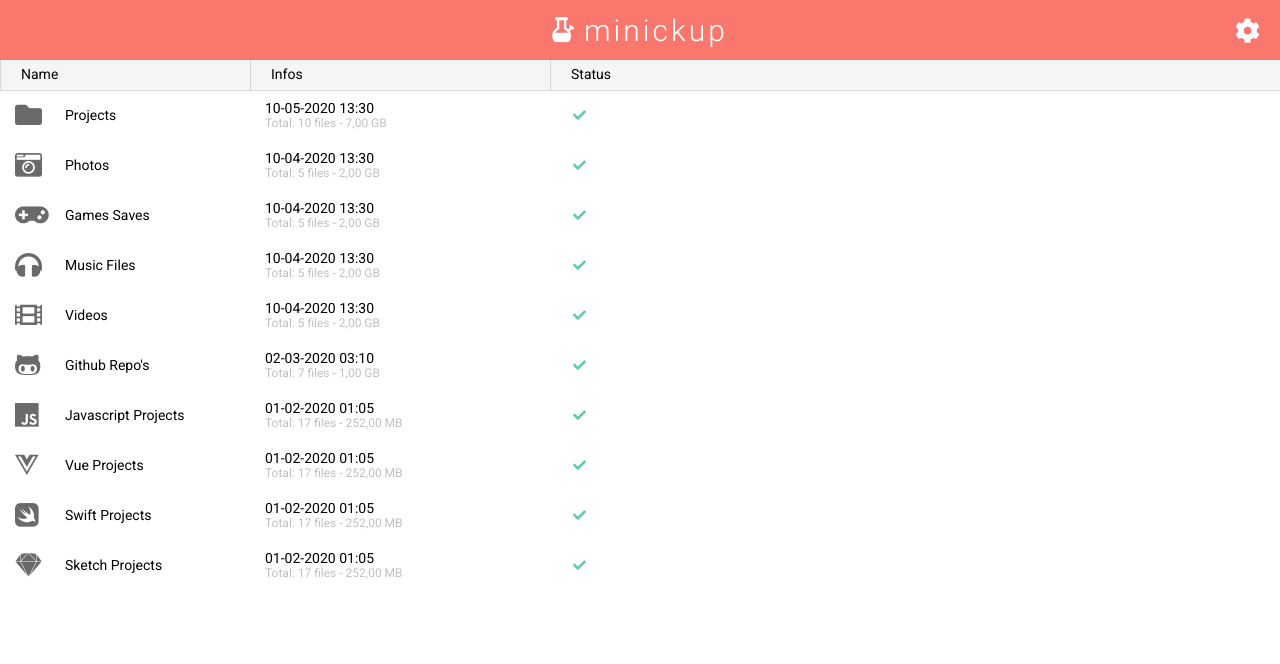
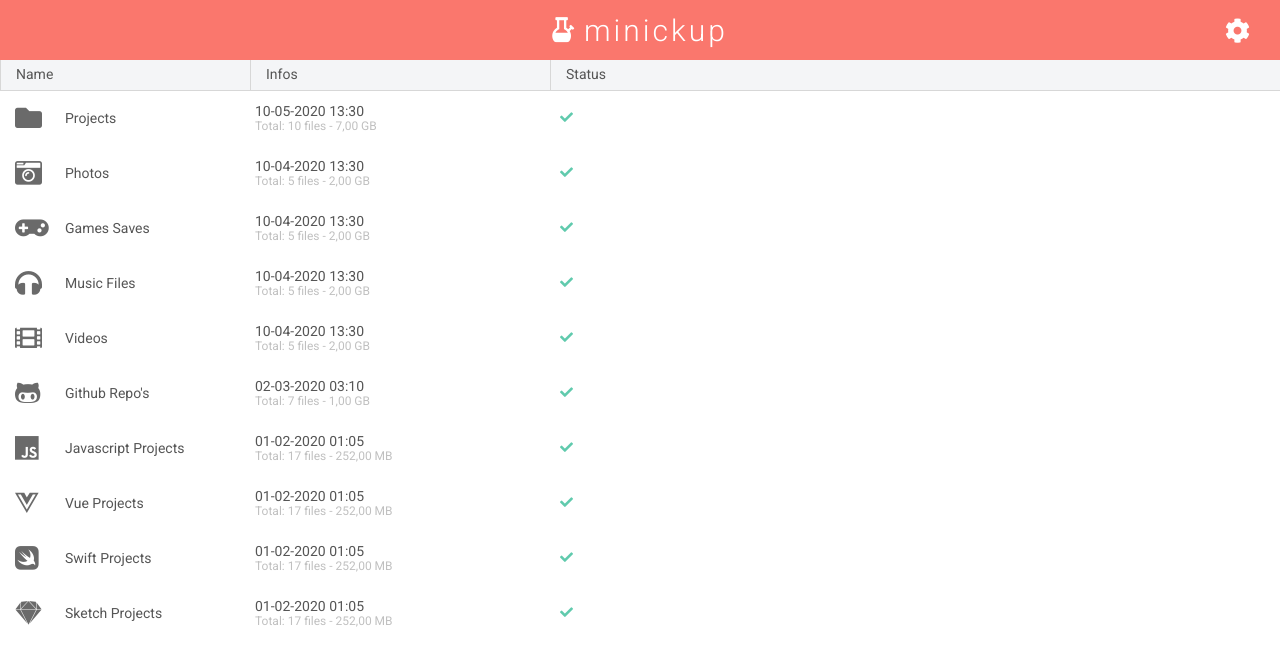
Before and after one commit to sbilketay/minickup-ui, a Vue app: page / in a window 1280 px wide. Shown: the top 664 px of the page. Built offline with nearby package versions, Linux system fonts and the light colour scheme.

Commit message:
align bug fix

```diff
--- a/src/App.vue
+++ b/src/App.vue
@@ -17,6 +17,7 @@ export default {
 <style>
 body {
   font-family: "Roboto", "sans serif";
+  color: #555555;
   background: #fff;
   padding: 0;
   margin: 0;
--- a/src/components/commons/FileRow.vue
+++ b/src/components/commons/FileRow.vue
@@ -14,8 +14,10 @@
     </div>
     <div class="content status-content">
       <i :class="faStatusIcon" class="check-icon"></i>
-      <div v-show="active" class="hidden-icon">
-        <i class="hidden-fa fas fa-sliders-h"></i>
+      <div class="hidden-icons">
+        <div v-show="active" class="hidden-settings-icon">
+          <i class="hidden-fa fas fa-sliders-h"></i>
+        </div>
       </div>
     </div>
   </div>
@@ -41,7 +43,6 @@ export default {
 </script>
 
 <style scoped>
-
 .file-row-container {
   position: relative;
   top: 30px;
@@ -51,29 +52,26 @@ export default {
   align-items: center;
   justify-content: flex-start;
   width: 100%;
+  height: 55px;
   cursor: pointer;
   z-index: 0;
 }
 
 .file-row-container:hover {
-  background: #d7e6ef;
-}
-
-.file-row-container .content {
-  padding: 10px 5px;
+  background: #f4f5f7;
 }
 
 .file-row-container .name-content {
   display: flex;
   align-items: center;
   justify-content: flex-start;
-  width: 250px;
+  min-width: 250px;
 }
 
 .file-row-container .name-content-icon .icon {
   color: #6a6a6a;
   font-size: 27px;
-  padding-left: 10px;
+  padding-left: 15px;
   width: 50px;
 }
 
@@ -82,10 +80,15 @@ export default {
   font-size: 14px;
 }
 
+.file-row-container .name-content-label:hover {
+  text-decoration: underline;
+}
+
 .file-row-container .infos-content {
   display: block;
   font-size: 14px;
-  width: 300px;
+  min-width: 300px;
+  padding-left: 5px;
 }
 
 .file-row-container .infos-content .size {
@@ -94,33 +97,35 @@ export default {
 }
 
 .file-row-container .status-content {
+  width: 100%;
   display: flex;
   align-items: center;
   justify-content: space-between;
   box-sizing: border-box;
-  width: 30%;
-  padding: 0;
   font-size: 15px;
+  min-width: 200px;
 }
 
 .check-icon {
-  padding-left: 3px;
+  flex: 1;
   color: #60caad;
   font-size: 13px;
+  padding-left: 5px;
 }
 
-.hidden-icon {
+.hidden-icons .hidden-settings-icon {
+  flex: 3;
   display: flex;
   align-items: center;
   justify-content: center;
-  height: 50px;
-  width: 50px;
+  height: 55px;
+  width: 55px;
   overflow: hidden;
   color: #6a6a6a;
   font-size: 20px;
 }
 
-.hidden-icon:hover {
+.hidden-icons .hidden-settings-icon:hover {
   color: #fff;
   background: #4790bb;
 }
--- a/src/components/commons/Header.vue
+++ b/src/components/commons/Header.vue
@@ -23,20 +23,25 @@ export default {};
   width: 100%;
 }
 .head {
+  color: #555555;
   box-sizing: border-box;
   border-left: 1px solid #d7d7d7;
   height: 30px;
   background: #f4f5f7;
-  padding: 6px 20px;
+  padding: 6px 15px;
   font-weight: 400;
   font-size: 14px;
 }
 
 .head-name {
-  width: 250px;
+  min-width: 250px;
 }
 
 .head-infos {
-  width: 300px;
+  min-width: 300px;
+}
+
+.head-status {
+  min-width: 300px;
 }
 </style>
--- a/src/components/commons/Navbar.vue
+++ b/src/components/commons/Navbar.vue
@@ -62,12 +62,11 @@ export default {};
   justify-content: center;
   color: #fff;
   font-size: 25px;
-  padding: 0px 20px;
   width: 65px;
   box-sizing: border-box;
 }
 .navbar .icon-setting {
-  right: 0px;
+  right: 10px;
 }
 .navbar .icon-bell {
   display: none;
```
